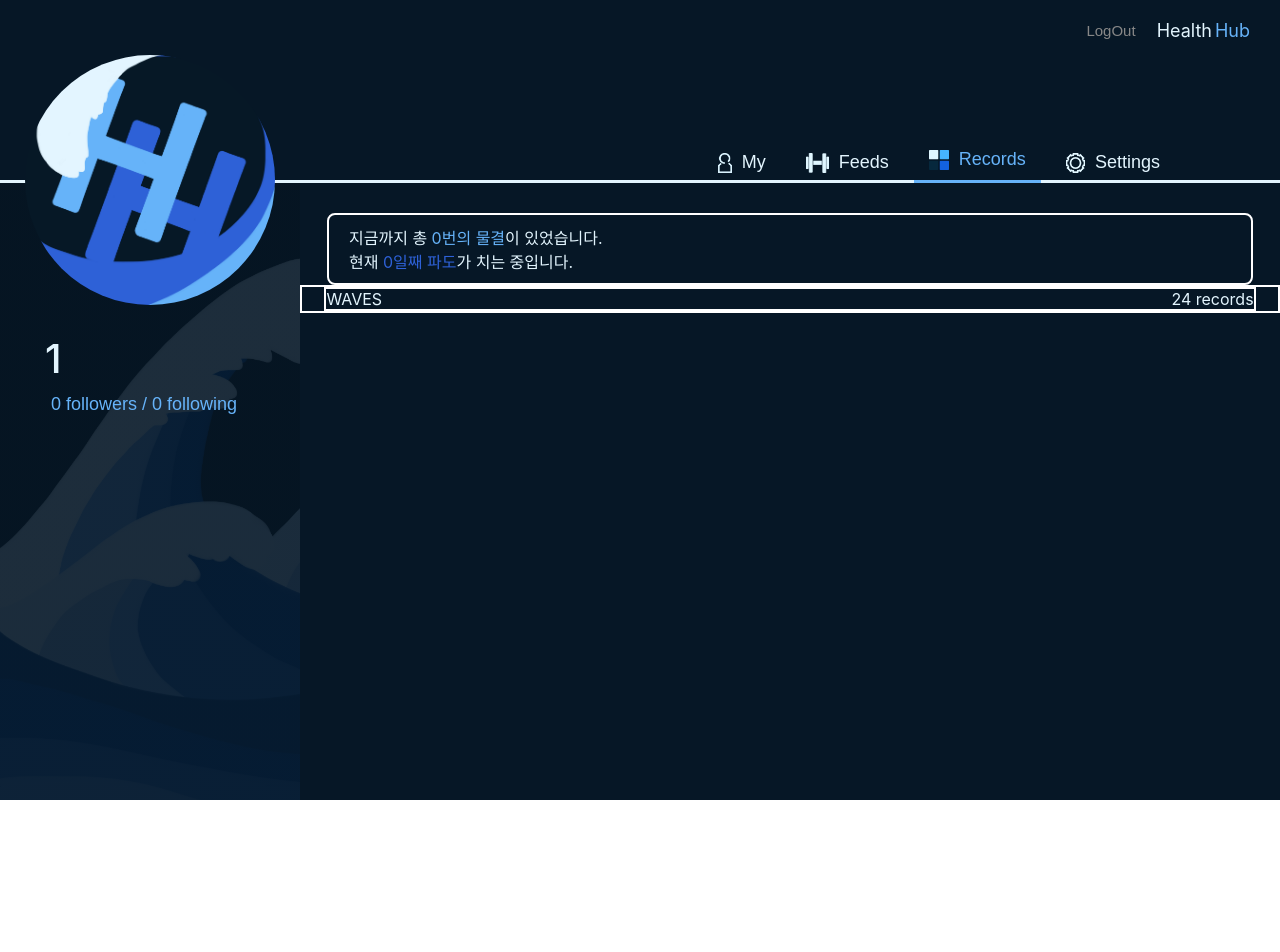
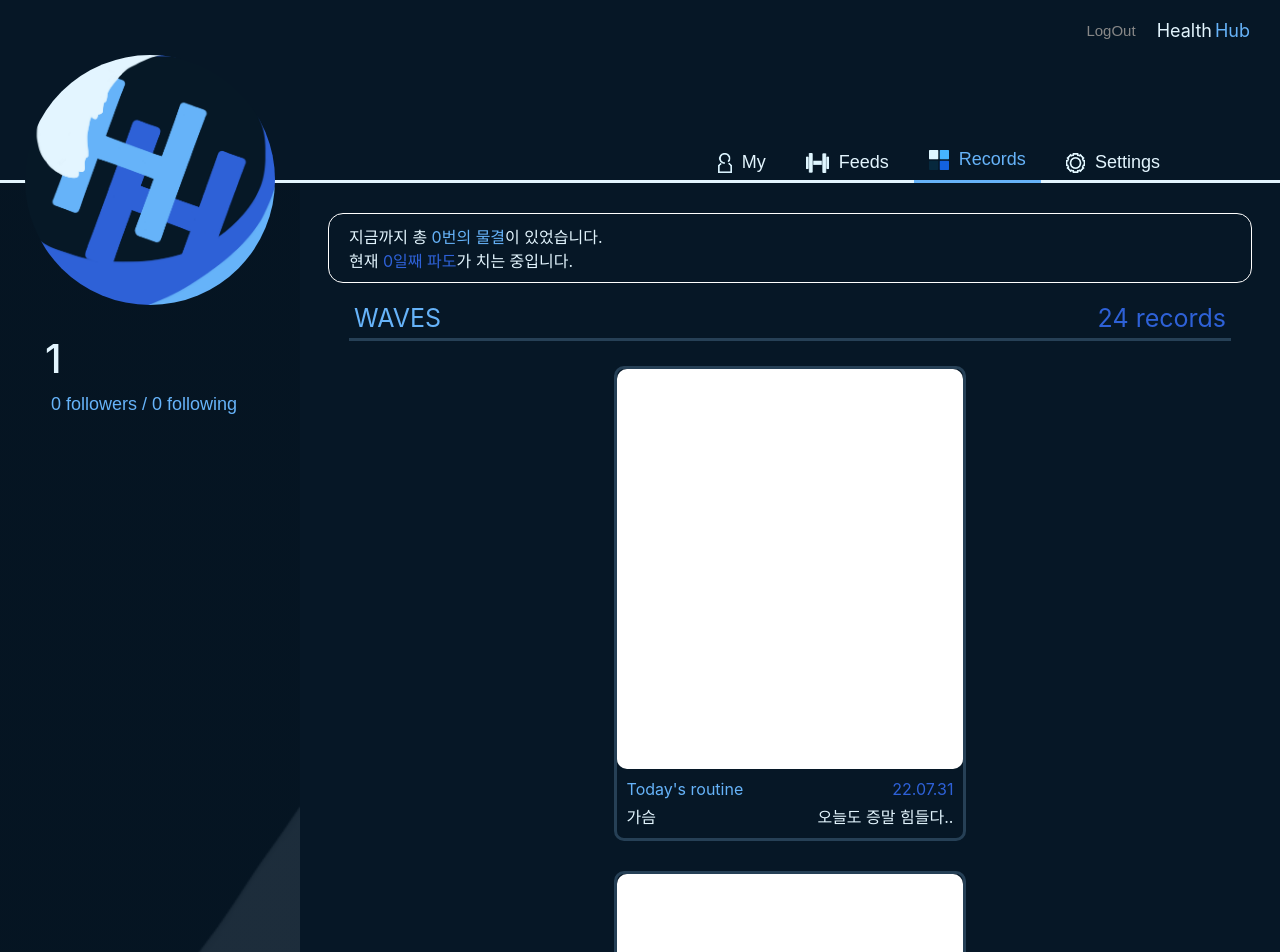
Before and after one commit to HealthHub-likelion/HH-FrontENd, a React (Create React App) app in the folder healthhub/: page /1/records in a window 1280 px wide. Shown: the top 952 px of the page. Before the commit the page ends 830 px from the top, so only its background shows below. Built offline with nearby package versions, Linux system fonts and the light colour scheme.

Commit message:
Add WaveElement

```diff
--- /dev/null
+++ b/healthhub/src/components/WaveElement.js
@@ -0,0 +1,23 @@
+import React from 'react';
+import '../styles/components/WaveElement.css'
+const WaveElement = () => {
+    return (
+        <div className='WaveElement'>
+            <div className='waveElement_container'>
+                <div className='waveElement_imgContainer'><img/></div>
+                <div className='waveElement_content'>
+                    <div className='waveElement_content_fistLine'>
+                        <div className='waveElement_today'>Today's routine</div>
+                        <div className='waveElement_date'>22.07.31</div>
+                    </div>
+                    <div className='waveElement_content_secondLine'>
+                        <div className='waveElement_routine'>가슴</div>
+                        <div className='waveElement_comment'>오늘도 증말 힘들다..</div>
+                    </div>
+                </div>
+            </div>
+        </div>
+    );
+};
+
+export default WaveElement;
--- a/healthhub/src/sessions/RecordsSession.js
+++ b/healthhub/src/sessions/RecordsSession.js
@@ -1,19 +1,22 @@
 import '../styles/sessions/RecordSession.css';
 import RecordsState from '../components/RecordsState';
+import WaveElement from '../components/WaveElement';
 
 function RecordSession() {
     return (
         <div className = 'RecordSession'>
-            <div className='recordsState'>
+            <div className='recordSession_recordsState'>
                 <RecordsState/>
             </div>
-            <div className='wavesWindow'>
+            <div className='recordSession_wavesWindow'>
                 <div className='wavesWindow_header'>
                     <div className = 'wavesWindow_header_title'>WAVES</div>
                     <div className = 'wavesWindow_header_recordsCnt'>24 records</div>
                 </div>
                 <div className = 'wavesWindow_content'>
-
+                    <WaveElement/>
+                    <WaveElement/>
+                    <WaveElement/>
                 </div>
             </div>
         </div>
--- a/healthhub/src/styles/components/RecordsState.css
+++ b/healthhub/src/styles/components/RecordsState.css
@@ -1,11 +1,11 @@
 .RecordsState{
-    border : 2px solid white;
+    border : 1px solid white;
     color : #E3F5FE;
     width : 90%;
     margin : auto;
     margin-top : 30px;
     padding : 10px 20px;
-    border-radius: 8px;
+    border-radius: 15px;
 }
 .recordsState_entirewave{
     color:#66B3F9;
--- /dev/null
+++ b/healthhub/src/styles/components/WaveElement.css
@@ -0,0 +1,46 @@
+.WaveElement{
+    width : 40%;
+    margin : auto;
+    margin-top : 20px;
+    padding : 5px 20px;
+}
+.waveElement_container{
+    border: 3px solid #264056;
+    border-radius: 10px;
+}
+.waveElement_imgContainer{
+    background-color: white;
+    border-radius: 10px;
+}
+.waveElement_content{
+    padding : 10px;
+}
+.waveElement_content_fistLine{
+    display : flex;
+    justify-content: space-between;
+    padding-bottom: 5px;
+}
+.waveElement_content_secondLine{
+    display : flex;
+    justify-content: space-between;
+}
+.waveElement_today{
+    color : #66B3F9;
+}
+.waveElement_date{
+    color : #2E61D7;
+}
+
+@media only screen and (min-width: 900px) {
+    .waveElement_imgContainer{
+        height : 400px;
+    }
+}
+@media only screen and (min-width: 450px) and (max-width: 899px) {
+    .waveElement_content{
+        font-size : 14px;
+    }
+    .waveElement_imgContainer{
+        height : 250px;
+    }
+}
--- a/healthhub/src/styles/sessions/RecordSession.css
+++ b/healthhub/src/styles/sessions/RecordSession.css
@@ -1,14 +1,34 @@
 .RecordSession{
+    display : flex;
+    flex-direction: column;
     height: 100%;
 }
-.wavesWindow{
-    border : 2px solid white;
+.recordSession_wavesWindow{
     color : #E3F5FE;
+    height : 100%;
+    flex-grow: 1;
 }
 .wavesWindow_header{
-    border : 2px solid white;
-    width : 95%;
+    border-bottom : 3px solid #264056;
+    width : 90%;
     margin : auto;
+    margin-top : 20px;
+    margin-bottom : 15px;
     display : flex;
     justify-content: space-between;
+    padding-bottom: 5px;
+    font-size: 25px;
 }
+.wavesWindow_content{
+    width : 90%;
+    margin : auto;
+    padding-bottom: 20px;
+}
+.wavesWindow_header_title{
+    color : #66B3F9;
+    padding-left: 5px;
+}
+.wavesWindow_header_recordsCnt{
+    color : #2E61D7;
+    padding-right: 5px;
+}
```
